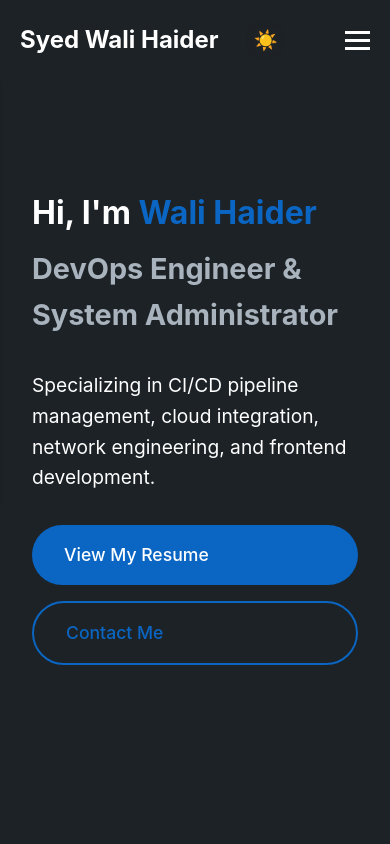
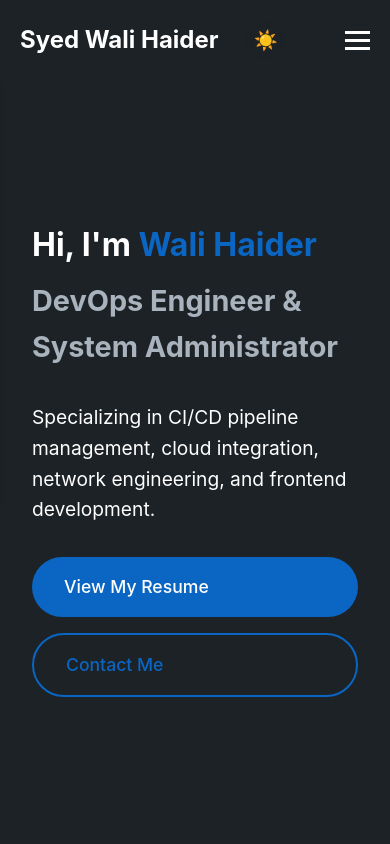
Before and after one commit to wali15/Wali-Haider, a React (Vite) app: page / in a window 390 px wide. Shown: the top 844 px of the page. Built offline with nearby package versions, Linux system fonts and the light colour scheme.

Commit message:
Padding issue solved

```diff
--- a/src/components/sections/Experience.jsx
+++ b/src/components/sections/Experience.jsx
@@ -8,7 +8,7 @@ const Experience = () => {
   const isStandalone = window.location.pathname === '/experience';
 
   return (
-    <div className={isStandalone ? "page-wrapper" : ""}>
+    <div style={{marginTop:"3rem"}}className={isStandalone ? "page-wrapper" : ""}>
       <section className="experience" id="experience">
         <div className="experience-container">
           <h2>Work Experience</h2>
--- a/src/styles/Certifications.css
+++ b/src/styles/Certifications.css
@@ -1,5 +1,4 @@
 .certifications {
-  padding: 2rem;
   background: var(--section-bg);
   color: var(--text-color);
 }
--- a/src/styles/Experience.css
+++ b/src/styles/Experience.css
@@ -1,9 +1,18 @@
 .experience {
+  padding: 4rem;
   background-color: var(--section-bg);
   padding: var(--section-padding);
   color: var(--text-color);
   width: 100%;
   overflow-x: hidden;
+}
+
+section {
+  background-color: var(--section-bg);
+  color: var(--text-color);
+  /* padding: 4rem 0; */
+  transition: all 0.3s ease;
+  width: 100%;
 }
 
 .experience-container {
--- a/src/styles/Projects.css
+++ b/src/styles/Projects.css
@@ -2,7 +2,7 @@
   background-color: var(--section-bg);
   min-height: 100vh;
   padding-top: 80px;
-  padding-bottom: 40px;
+  /* padding-bottom: 40px; */
   width: 100%;
   overflow-x: hidden;
 }
@@ -284,7 +284,7 @@
 
 .projects-section {
   background-color: var(--section-bg);
-  padding: var(--section-padding);
+  /* padding: var(--section-padding); */
   min-height: 100vh;
   width: 100%;
 }
--- a/src/styles/global.css
+++ b/src/styles/global.css
@@ -67,7 +67,6 @@ body {
 section {
   background-color: var(--section-bg);
   color: var(--text-color);
-  padding: 4rem 0;
   transition: all 0.3s ease;
   width: 100%;
 }
@@ -80,16 +79,16 @@ section {
 }
 
 @media (max-width: 768px) {
-  :root {
+  /* :root {
     --section-padding: 2rem 1rem;
-  }
+  } */
 
   body {
     overflow-x: hidden;
   }
 
   section {
-    padding: 2rem 0;
+    /* padding: 2rem 0; */
     width: 100%;
     overflow-x: hidden;
   }
@@ -134,9 +133,9 @@ section {
 }
 
 @media (max-width: 480px) {
-  section {
+  /* section {
     padding: 1.5rem 0;
-  }
+  } */
 
   .container {
     padding: 0 0.8rem;
@@ -162,7 +161,7 @@ section {
 section {
   background-color: var(--section-bg);
   color: var(--text-color);
-  padding: 4rem 0;
+  /* padding: 4rem 0; */
   transition: all 0.3s ease;
   width: 100%;
 }
```
